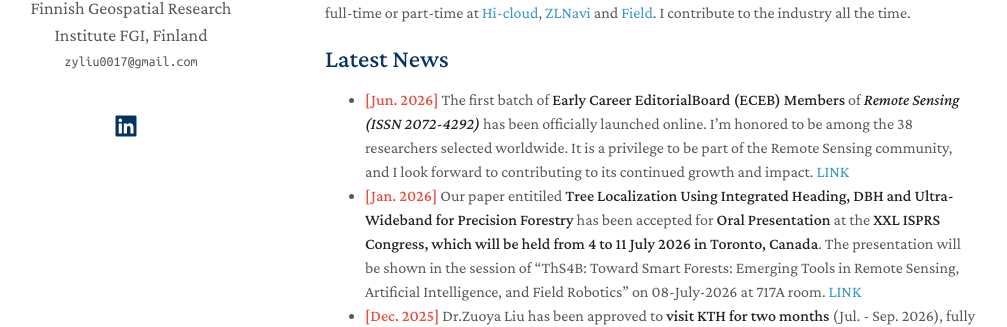
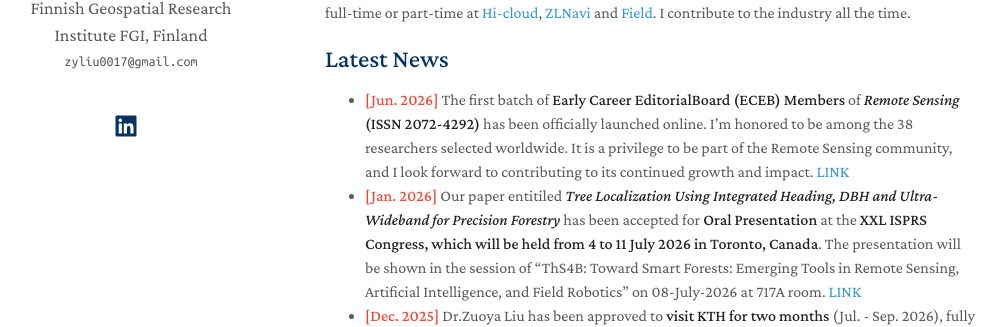
Before and after one commit to zyliu0017/zyliu0017.github.io, a Jekyll site: the page built from index.md, in a window 1280 px wide and 900 px high. Shown: the part 391-718 px from the top of the window, without its empty margins (145-1152 px from the left). Built offline with Jekyll 4.4.1, drawn with Linux system fonts in a browser that asks for light colours; a style sheet for code colours, icons or effects is not loaded.

Commit message:
update news

```diff
--- a/index.md
+++ b/index.md
@@ -21,9 +21,9 @@ I have also more than six years of experience in the industry, acting as a **HW*
 
 
 ## Latest News
-- <strong><span style="color:#e74d3c">[Jun. 2026]</span></strong> The first batch of **Early Career EditorialBoard (ECEB) Members** of <em>**Remote Sensing (ISSN 2072-4292)**</em> has been officially launched online. I’m honored to be among the 38 researchers selected worldwide. It is a privilege to be part of the Remote Sensing community, and I look forward to contributing to its continued growth and impact.
+- <strong><span style="color:#e74d3c">[Jun. 2026]</span></strong> The first batch of **Early Career EditorialBoard (ECEB) Members** of <em>**Remote Sensing**</em> **(ISSN 2072-4292)** has been officially launched online. I’m honored to be among the 38 researchers selected worldwide. It is a privilege to be part of the Remote Sensing community, and I look forward to contributing to its continued growth and impact.
 <a href="https://www.mdpi.com/journal/remotesensing/early-career-editors?page_no=1" target="_blank" rel="noopener">LINK</a>
-- <strong><span style="color:#e74d3c">[Jan. 2026]</span></strong> Our paper entitiled **Tree Localization Using Integrated Heading, DBH and Ultra-Wideband for Precision Forestry** has been accepted for **Oral Presentation** at the **XXL ISPRS Congress, which will be held from 4 to 11 July 2026 in Toronto, Canada**. The presentation will be shown in the session of "ThS4B: Toward Smart Forests: Emerging Tools in Remote Sensing, Artificial Intelligence, and Field Robotics" on 08-July-2026 at 717A room.
+- <strong><span style="color:#e74d3c">[Jan. 2026]</span></strong> Our paper entitiled <em>**Tree Localization Using Integrated Heading, DBH and Ultra-Wideband for Precision Forestry**</em> has been accepted for **Oral Presentation** at the **XXL ISPRS Congress, which will be held from 4 to 11 July 2026 in Toronto, Canada**. The presentation will be shown in the session of "ThS4B: Toward Smart Forests: Emerging Tools in Remote Sensing, Artificial Intelligence, and Field Robotics" on 08-July-2026 at 717A room.
 <a href="https://www.isprs2026toronto.com/" target="_blank" rel="noopener">LINK</a>
 - <strong><span style="color:#e74d3c">[Dec. 2025]</span></strong> Dr.Zuoya Liu has been approved to **visit KTH for two months** (Jul. - Sep. 2026), fully funded by the **Digital Futures 2026 Summer Early Career SEC Programme**, and is the only participant selected from Finland.
 <a href="https://www.digitalfutures.kth.se/call/digital-futures-2026-summer-early-career-programme-sec-programme/" target="_blank" rel="noopener">LINK</a>
```
